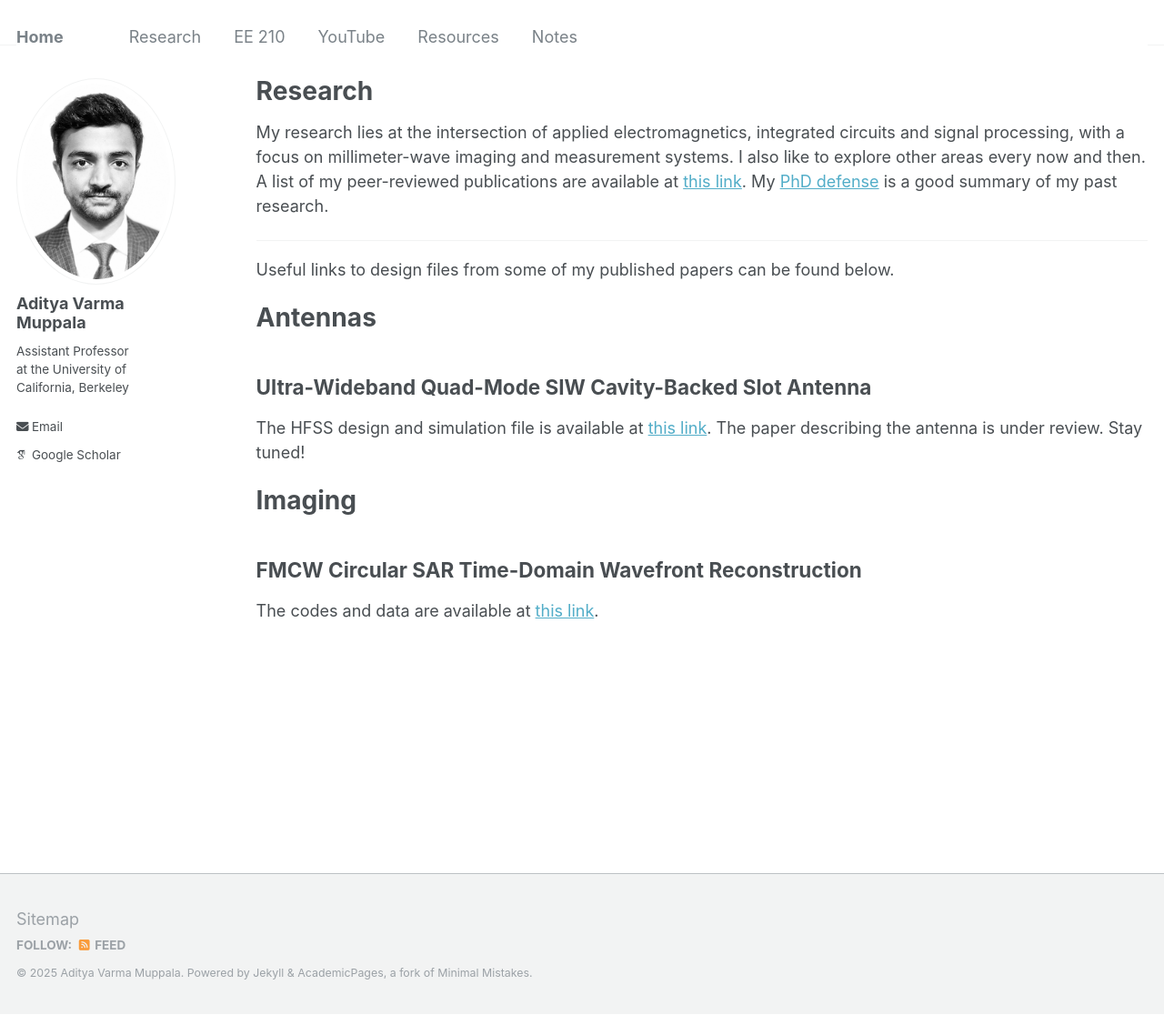
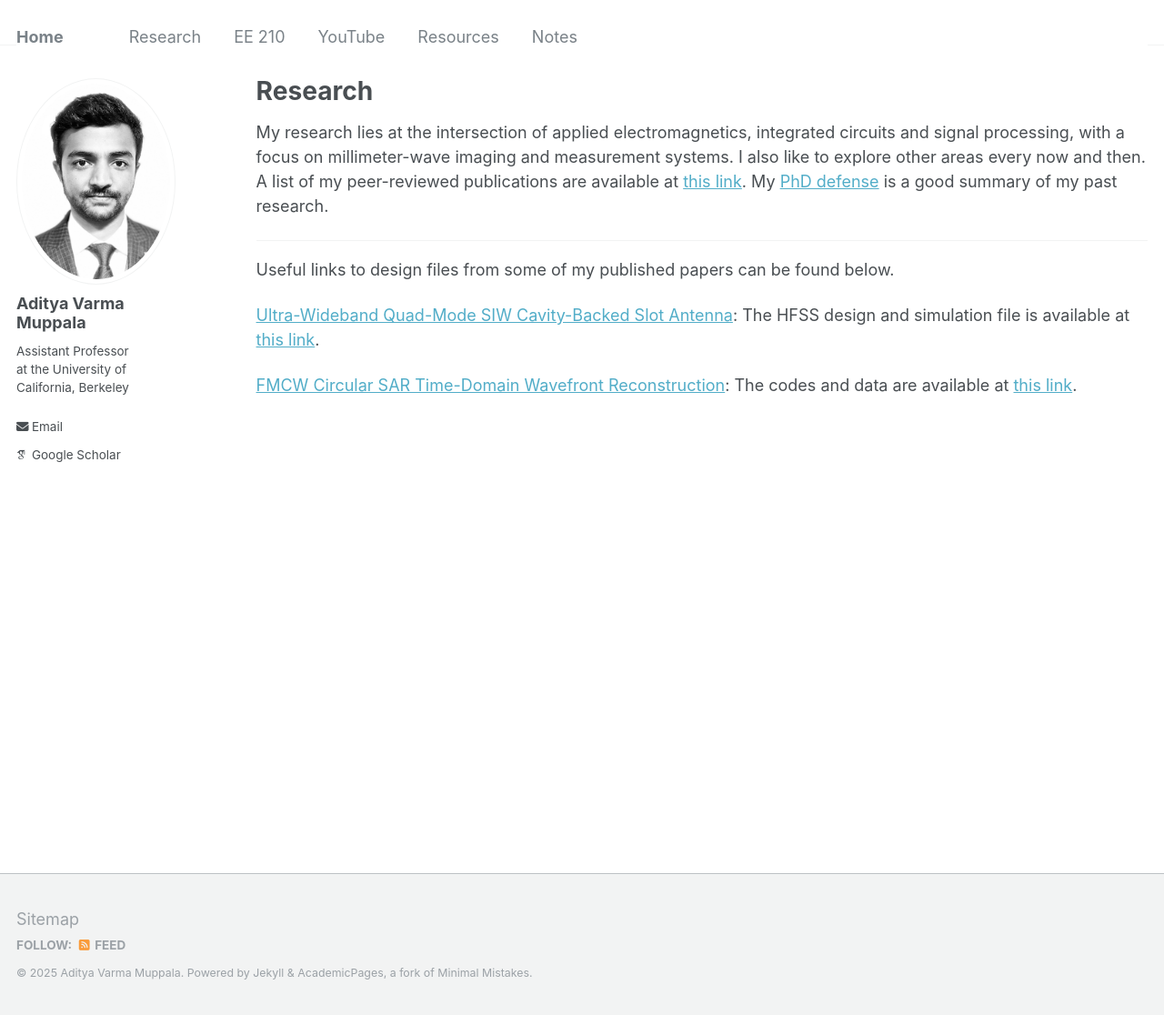
Before and after one commit to AdityaMuppala/adityamuppala.github.io, a Jekyll site: the page built from _pages/research.md, in a window 1280 px wide and 1116 px high. Shown: the whole window at 91% size. Built offline with Jekyll 4.4.1, drawn with Linux system fonts in a browser that asks for light colours; some web fonts are replaced.

Commit message:
Update research.md

```diff
--- a/_pages/research.md
+++ b/_pages/research.md
@@ -11,14 +11,9 @@ My research lies at the intersection of applied electromagnetics, integrated cir
 
 Useful links to design files from some of my published papers can be found below.
 
-# Antennas
 
-## Ultra-Wideband Quad-Mode SIW Cavity-Backed Slot Antenna
 
-The HFSS design and simulation file is available at [this link](https://drive.google.com/file/d/1x7v6aiFFheCkK9Ou6Q4aF9X4KvR3HXGO/view?usp=sharing). The paper describing the antenna is under review. Stay tuned!
+[Ultra-Wideband Quad-Mode SIW Cavity-Backed Slot Antenna](https://ieeexplore.ieee.org/abstract/document/10858613): The HFSS design and simulation file is available at [this link](https://drive.google.com/file/d/1x7v6aiFFheCkK9Ou6Q4aF9X4KvR3HXGO/view?usp=sharing).
 
-# Imaging
 
-## FMCW Circular SAR Time-Domain Wavefront Reconstruction
-
-The codes and data are available at [this link](https://github.com/AdityaMuppala/FMCW-ICSAR-TDWR/tree/main).
+[FMCW Circular SAR Time-Domain Wavefront Reconstruction](https://ieeexplore.ieee.org/abstract/document/10666829): The codes and data are available at [this link](https://github.com/AdityaMuppala/FMCW-ICSAR-TDWR/tree/main).
```
